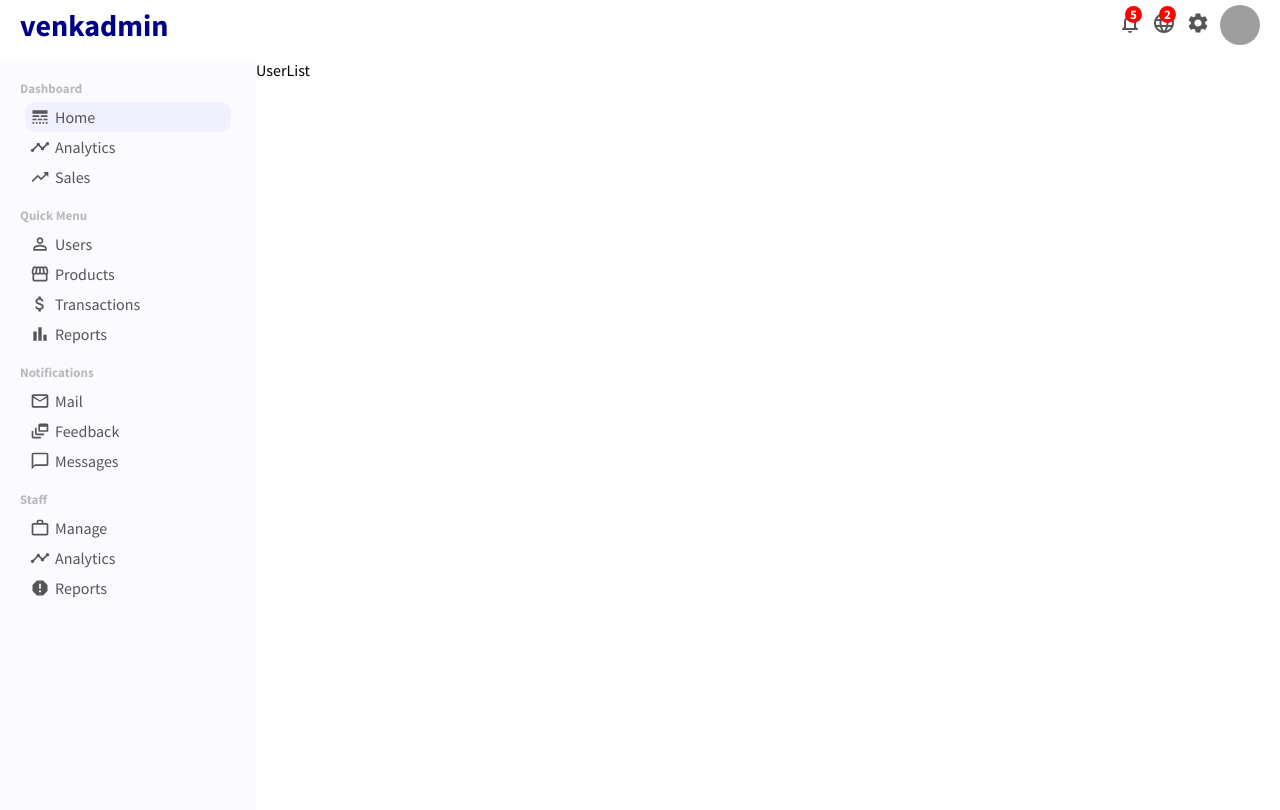
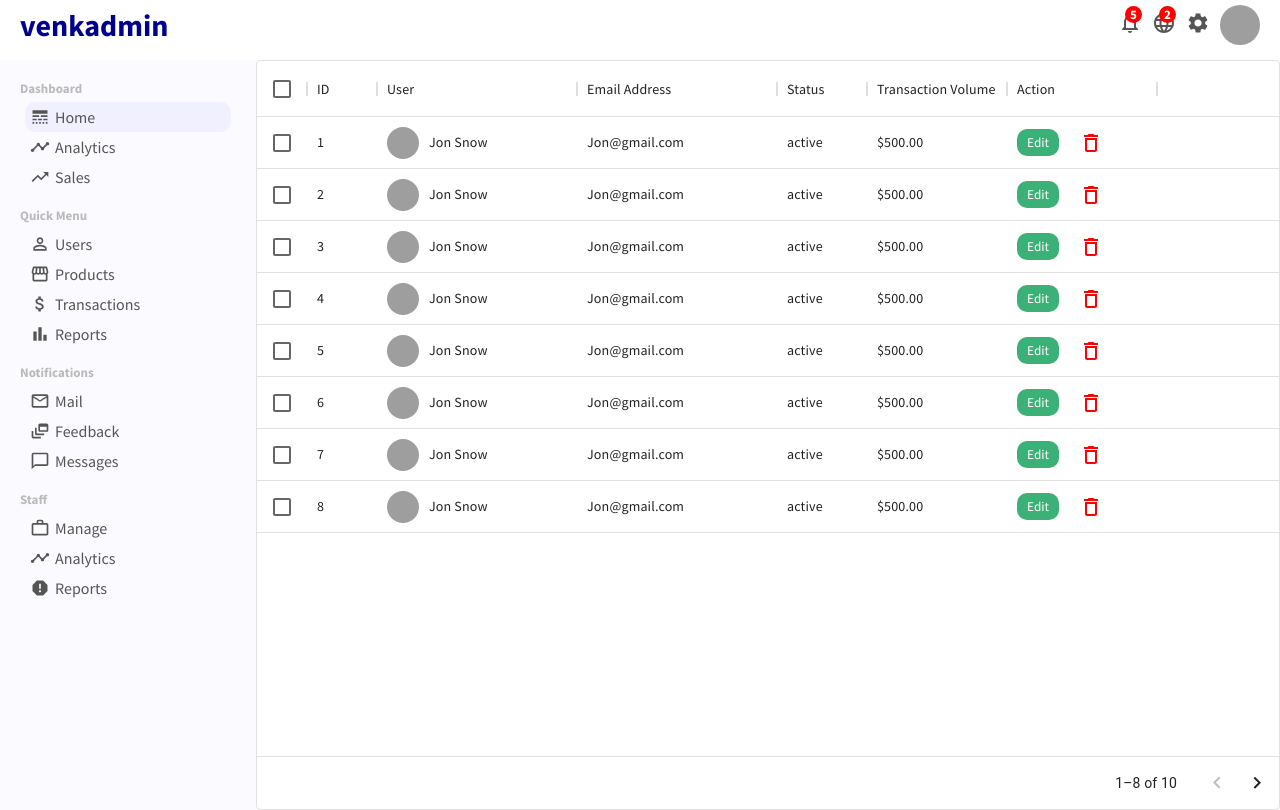
Before and after one commit to LordVOG/react_dashboard, a React (Vite) app: page /users in a window 1280 px wide. Built offline with nearby package versions, Linux system fonts and the light colour scheme; grey boxes are pictures that could not be loaded.

Commit message:
User edit for user page done

```diff
--- a/package.json
+++ b/package.json
@@ -13,6 +13,7 @@
     "@emotion/styled": "^11.9.3",
     "@mui/icons-material": "^5.8.4",
     "@mui/material": "^5.9.2",
+    "@mui/x-data-grid": "^5.15.0",
     "react": "^18.2.0",
     "react-dom": "^18.2.0",
     "react-router-dom": "6",
--- a/src/DummyData.js
+++ b/src/DummyData.js
@@ -48,3 +48,96 @@
 	  "Active User": 3000,
 	}
   ];
+
+  export const userRows = [
+    {
+      id: 1,
+      userName: "Jon Snow",
+      avatar:
+        "https://images.pexels.com/photos/3992656/pexels-photo-3992656.png?auto=compress&cs=tinysrgb&dpr=2&w=500",
+      email: "Jon@gmail.com",
+      status: "active",
+      transaction: "$500.00",
+    },
+    {
+      id: 2,
+      userName: "Jon Snow",
+      avatar:
+        "https://images.pexels.com/photos/3992656/pexels-photo-3992656.png?auto=compress&cs=tinysrgb&dpr=2&w=500",
+      email: "Jon@gmail.com",
+      status: "active",
+      transaction: "$500.00",
+    },
+    {
+      id: 3,
+      userName: "Jon Snow",
+      avatar:
+        "https://images.pexels.com/photos/3992656/pexels-photo-3992656.png?auto=compress&cs=tinysrgb&dpr=2&w=500",
+      email: "Jon@gmail.com",
+      status: "active",
+      transaction: "$500.00",
+    },
+    {
+      id: 4,
+      userName: "Jon Snow",
+      avatar:
+        "https://images.pexels.com/photos/3992656/pexels-photo-3992656.png?auto=compress&cs=tinysrgb&dpr=2&w=500",
+      email: "Jon@gmail.com",
+      status: "active",
+      transaction: "$500.00",
+    },
+    {
+      id: 5,
+      userName: "Jon Snow",
+      avatar:
+        "https://images.pexels.com/photos/3992656/pexels-photo-3992656.png?auto=compress&cs=tinysrgb&dpr=2&w=500",
+      email: "Jon@gmail.com",
+      status: "active",
+      transaction: "$500.00",
+    },
+    {
+      id: 6,
+      userName: "Jon Snow",
+      avatar:
+        "https://images.pexels.com/photos/3992656/pexels-photo-3992656.png?auto=compress&cs=tinysrgb&dpr=2&w=500",
+      email: "Jon@gmail.com",
+      status: "active",
+      transaction: "$500.00",
+    },
+    {
+      id: 7,
+      userName: "Jon Snow",
+      avatar:
+        "https://images.pexels.com/photos/3992656/pexels-photo-3992656.png?auto=compress&cs=tinysrgb&dpr=2&w=500",
+      email: "Jon@gmail.com",
+      status: "active",
+      transaction: "$500.00",
+    },
+    {
+      id: 8,
+      userName: "Jon Snow",
+      avatar:
+        "https://images.pexels.com/photos/3992656/pexels-photo-3992656.png?auto=compress&cs=tinysrgb&dpr=2&w=500",
+      email: "Jon@gmail.com",
+      status: "active",
+      transaction: "$500.00",
+    },
+    {
+      id: 9,
+      userName: "Jon Snow",
+      avatar:
+        "https://images.pexels.com/photos/3992656/pexels-photo-3992656.png?auto=compress&cs=tinysrgb&dpr=2&w=500",
+      email: "Jon@gmail.com",
+      status: "active",
+      transaction: "$500.00",
+    },
+    {
+      id: 10,
+      userName: "Jon Snow",
+      avatar:
+        "https://images.pexels.com/photos/3992656/pexels-photo-3992656.png?auto=compress&cs=tinysrgb&dpr=2&w=500",
+      email: "Jon@gmail.com",
+      status: "active",
+      transaction: "$500.00",
+    },
+  ];
--- a/src/pages/userList/UserList.css
+++ b/src/pages/userList/UserList.css
@@ -1,3 +1,31 @@
 .UserList{
 	flex: 4;
 }
+
+.userListUser{
+	display: flex;
+	align-items: center;
+}
+
+.userListUserImg{
+	width: 32px;
+	height: 32px;
+	border-radius: 50%;
+	object-fit: cover;
+	margin-right: 10px;
+}
+
+.userListEdit{
+	border: none;
+	border-radius: 10px;
+	padding: 5px 10px;
+	background-color: #3bb077;
+	color: #ffff;
+	cursor: pointer;
+	margin-right: 20px;
+}
+
+.userListDelete{
+	color: red;
+	cursor: pointer;
+}
--- a/src/pages/userList/UserList.jsx
+++ b/src/pages/userList/UserList.jsx
@@ -1,8 +1,76 @@
-import React from 'react';
-import './UserList.css'
+import React, { useState } from "react";
+import "./UserList.css";
+import { DataGrid } from "@mui/x-data-grid";
+import { DeleteOutline } from "@mui/icons-material";
+import { userRows } from "../../DummyData";
+import { Link } from "react-router-dom";
 
 export default function UserList() {
+  const [data, setData] = useState(userRows);
+
+  const handleDelete = (id) => {
+    setData(data.filter((item) => item.id !== id));
+  };
+
+  const columns = [
+    { field: "id", headerName: "ID", width: 70 },
+    {
+      field: "user",
+      headerName: "User",
+      width: 200,
+      renderCell: (params) => {
+        return (
+          <div className="userListUser">
+            <img className="userListUserImg" src={params.row.avatar} alt="" />
+            {params.row.userName}
+          </div>
+        );
+      },
+    },
+    { field: "email", headerName: "Email Address", width: 200 },
+
+    {
+      field: "status",
+      headerName: "Status",
+      width: 90,
+    },
+
+    {
+      field: "transaction",
+      headerName: "Transaction Volume",
+      width: 140,
+    },
+
+    {
+      field: "action",
+      headerName: "Action",
+      width: 150,
+      renderCell: (params) => {
+        return (
+          <>
+            <Link to={"/user/" + params.row.id}>
+              <button className="userListEdit">Edit</button>
+            </Link>
+            <DeleteOutline
+              className="userListDelete"
+              onClick={() => handleDelete(params.row.id)}
+            />
+          </>
+        );
+      },
+    },
+  ];
+
   return (
-	<div className='UserList'>UserList</div>
-  )
+    <div className="UserList">
+      <DataGrid
+        rows={data}
+        columns={columns}
+        pageSize={8}
+        rowsPerPageOptions={[5]}
+        checkboxSelection
+        disableSelectionOnClick
+      />
+    </div>
+  );
 }
```
Also changed, not shown: src/pages/user/User.jsx (added, +7 -0 lines), src/pages/user/user.css (added), 1 other file (tests, documents, lock files or other folders).
